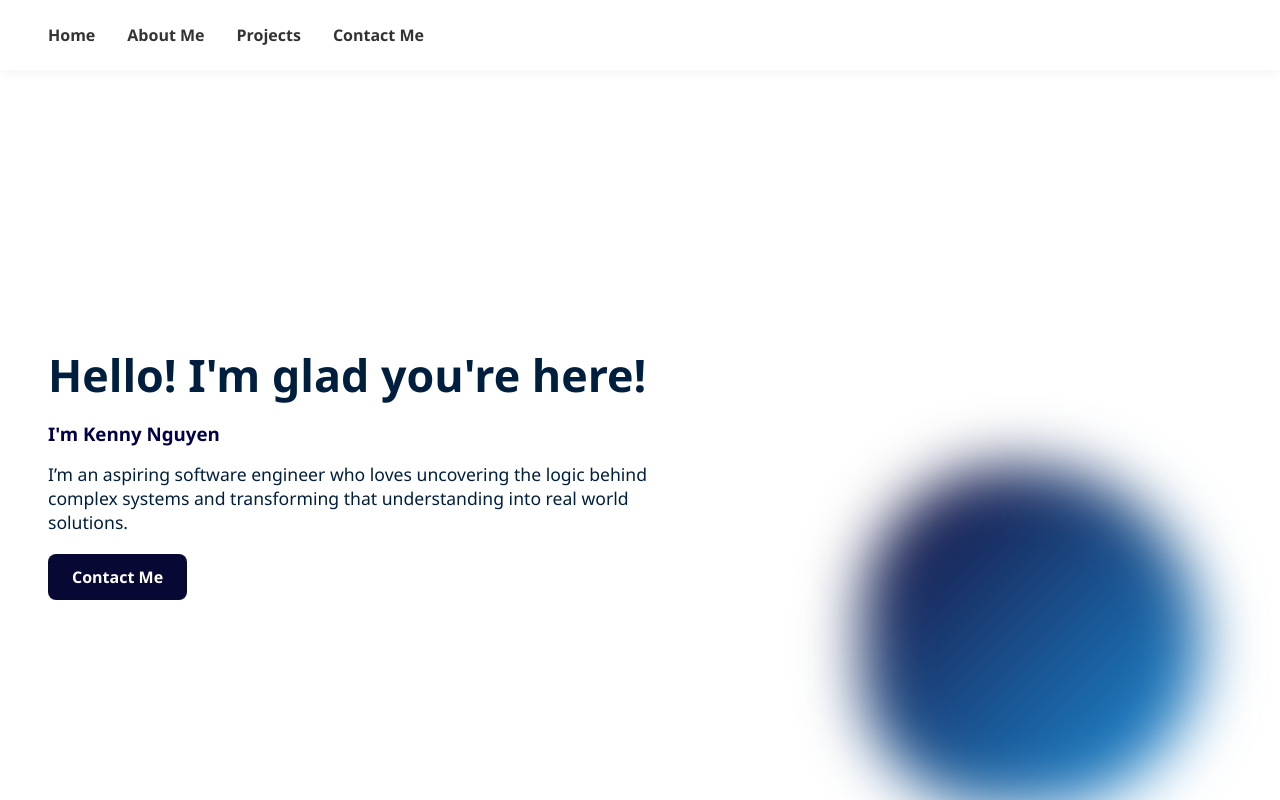
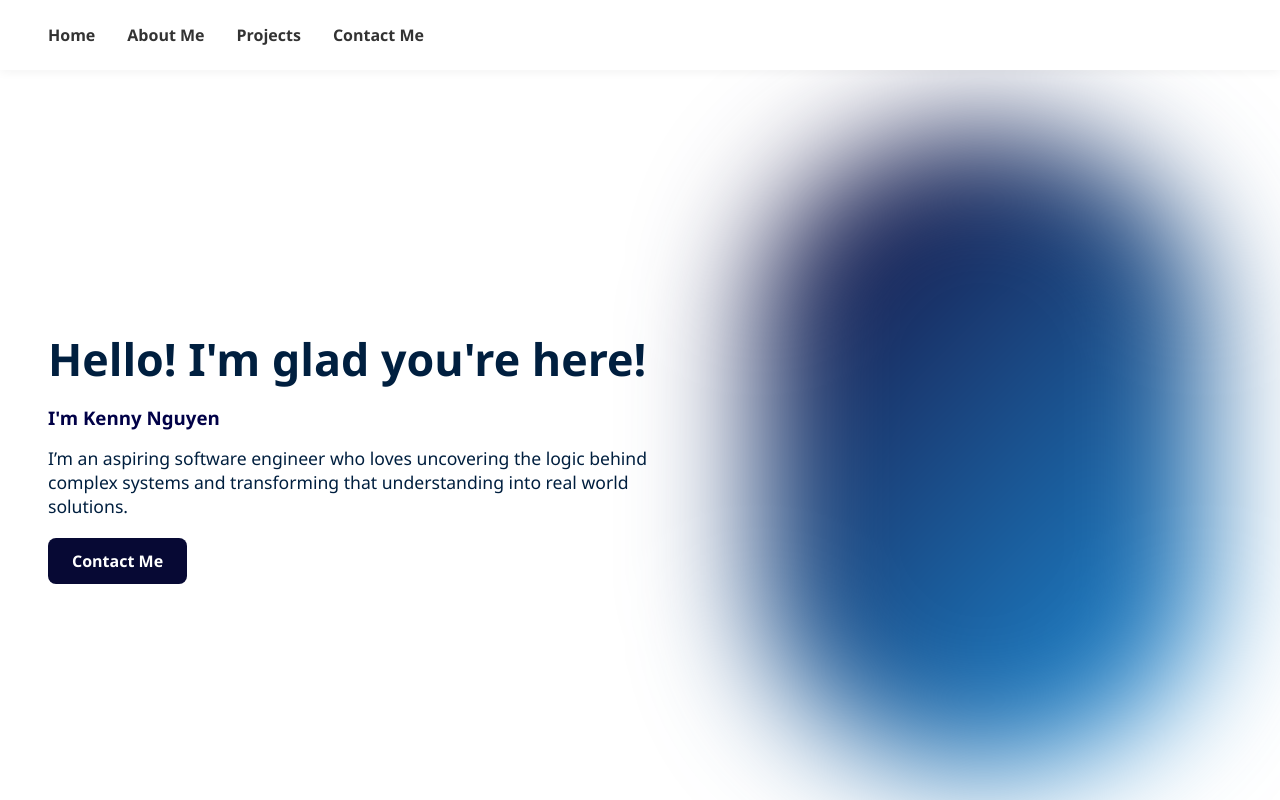
Before and after one commit to k3nnynguy3n/PersonalWebsite, a React (Create React App) app: page / in a window 1280 px wide. Shown: the top 800 px of the page. Built offline with nearby package versions, Linux system fonts and the light colour scheme.

Commit message:
Styling for hero image

```diff
--- a/src/components/Hero.css
+++ b/src/components/Hero.css
@@ -1,10 +1,10 @@
 .hero {
-  min-height: 100vh;
-  background-color: #ffffff;
+  height: 100vh;
   display: flex;
   flex-direction: column;
-  padding: 0 3rem;
-  padding-top: 100px;
+  justify-content: center;
+  padding: 100px 3rem 0;
+  background-color: #ffffff;
 }
 
 .hero-header {
@@ -45,10 +45,9 @@
   display: flex;
   align-items: center;
   justify-content: space-between;
-  flex-grow: 1;
-  flex-wrap: wrap;
+  flex: 1;
   gap: 3rem;
-  padding-top: 2rem;
+  height: 100%;
 }
 
 .hero-text {
@@ -59,6 +58,7 @@
 .hero-text h1 {
   font-size: 2.8rem;
   margin-bottom: 1rem;
+  color: #001f3f;
 }
 
 .hero-text h3 {
@@ -69,6 +69,7 @@
 .hero-text p {
   font-size: 1.1rem;
   margin-bottom: 2rem;
+  color: #001f3f;
 }
 
 .contact-btn {
@@ -78,30 +79,37 @@
   border-radius: 8px;
   text-decoration: none;
   font-weight: bold;
+  transition: background 0.3s;
+}
+
+.contact-btn:hover {
+  background-color: #010147;
 }
 
 .hero-image {
   flex: 1;
-  max-width: 400px;
-  position: relative;
+  max-width: 500px;
   display: flex;
   justify-content: center;
   align-items: center;
+  position: relative;
 }
 
 .hero-image img {
-  height: 300px;
-  border-radius: 50%;
+  height: 80vh;
+  object-fit: cover;
+  border-radius: 50% / 30%;
+  box-shadow: 0 0 60px rgba(28, 150, 226, 0.4);
   z-index: 2;
 }
 
+
 .blob-bg {
   position: absolute;
-  width: 340px;
-  height: 340px;
+  width: 450px;
+  height: 80vh;
   background: linear-gradient(135deg, #180531, #1c96e2);
-  border-radius: 50% 60% 55% 45%;
-  top: 0;
+  border-radius: 50% / 30%;
   z-index: 1;
-  filter: blur(30px);
+  filter: blur(60px);
 }
```
